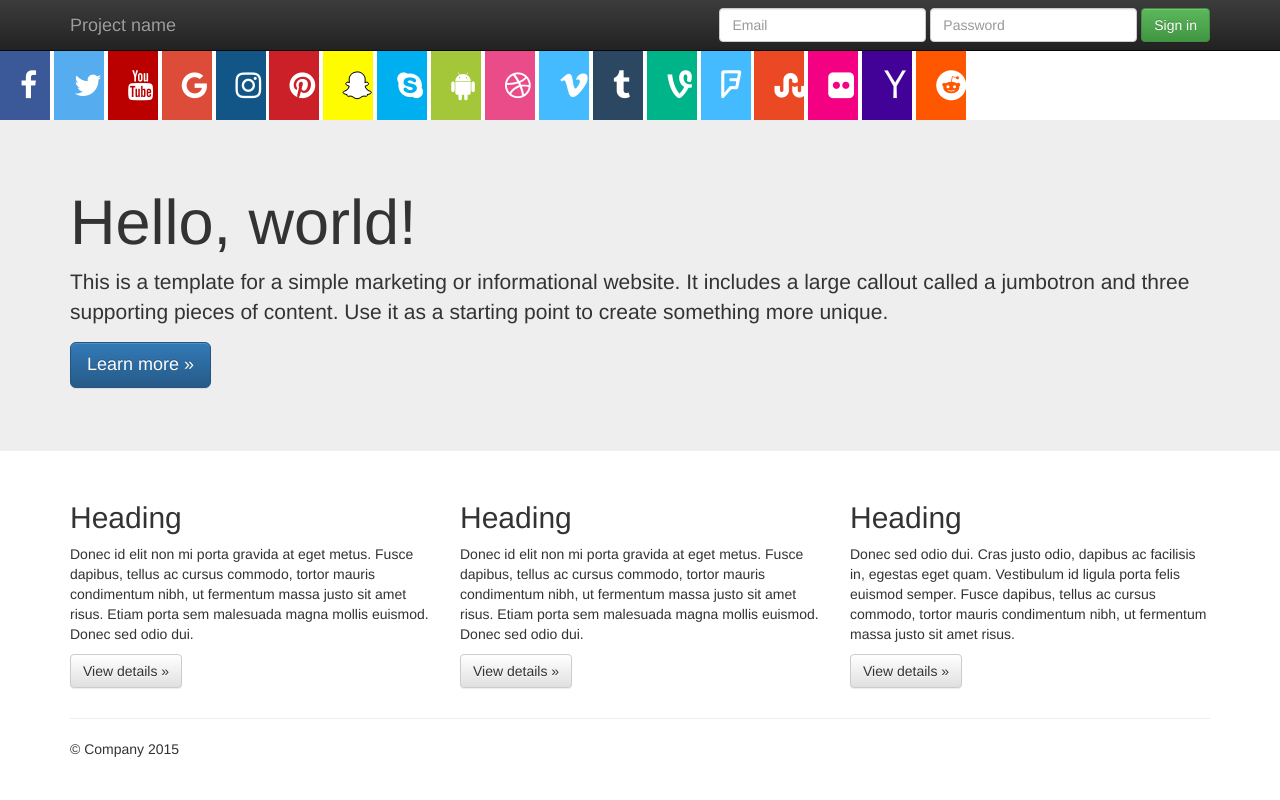
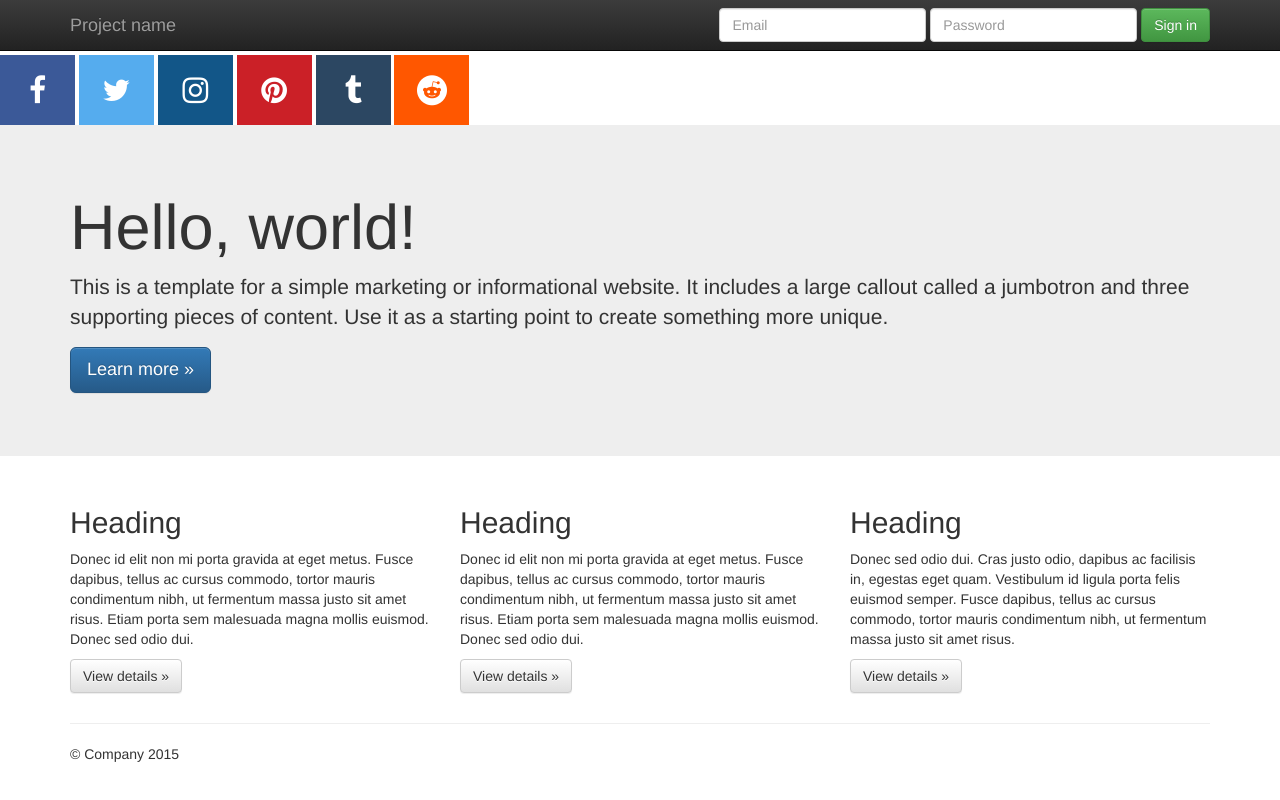
Before and after one commit to suwebdev/spring-ghost, a plain HTML site: page index.html in a window 1280 px wide. Drawn offline with nearby package versions, Linux system fonts and the light colour scheme.

Commit message:
reduce number of social icons to only include services that make sense

```diff
--- a/css/main.css
+++ b/css/main.css
@@ -5,7 +5,8 @@
    .fa {
     padding: 20px;
     font-size: 30px;
-    width: 50px;
+    width: 75px;
+    margin-top: 5px;
     text-align: center;
     text-decoration: none;
 }
--- a/index.html
+++ b/index.html
@@ -17,21 +17,9 @@
         <!-- Add font awesome icons -->
         <a href="#" class="fa fa-facebook"></a>
         <a href="#" class="fa fa-twitter"></a>
-        <a href="#" class="fa fa-youtube"></a>
-        <a href="#" class="fa fa-google"></a>
         <a href="#" class="fa fa-instagram"></a>
         <a href="#" class="fa fa-pinterest"></a>
-        <a href="#" class="fa fa-snapchat-ghost"></a>
-        <a href="#" class="fa fa-skype"></a>
-        <a href="#" class="fa fa-android"></a>
-        <a href="#" class="fa fa-dribbble"></a>
-        <a href="#" class="fa fa-vimeo"></a>
         <a href="#" class="fa fa-tumblr"></a>
-        <a href="#" class="fa fa-vine"></a>
-        <a href="#" class="fa fa-foursquare"></a>
-        <a href="#" class="fa fa-stumbleupon"></a>
-        <a href="#" class="fa fa-flickr"></a>
-        <a href="#" class="fa fa-yahoo"></a>
         <a href="#" class="fa fa-reddit"></a>
         <style>
             body {
```
